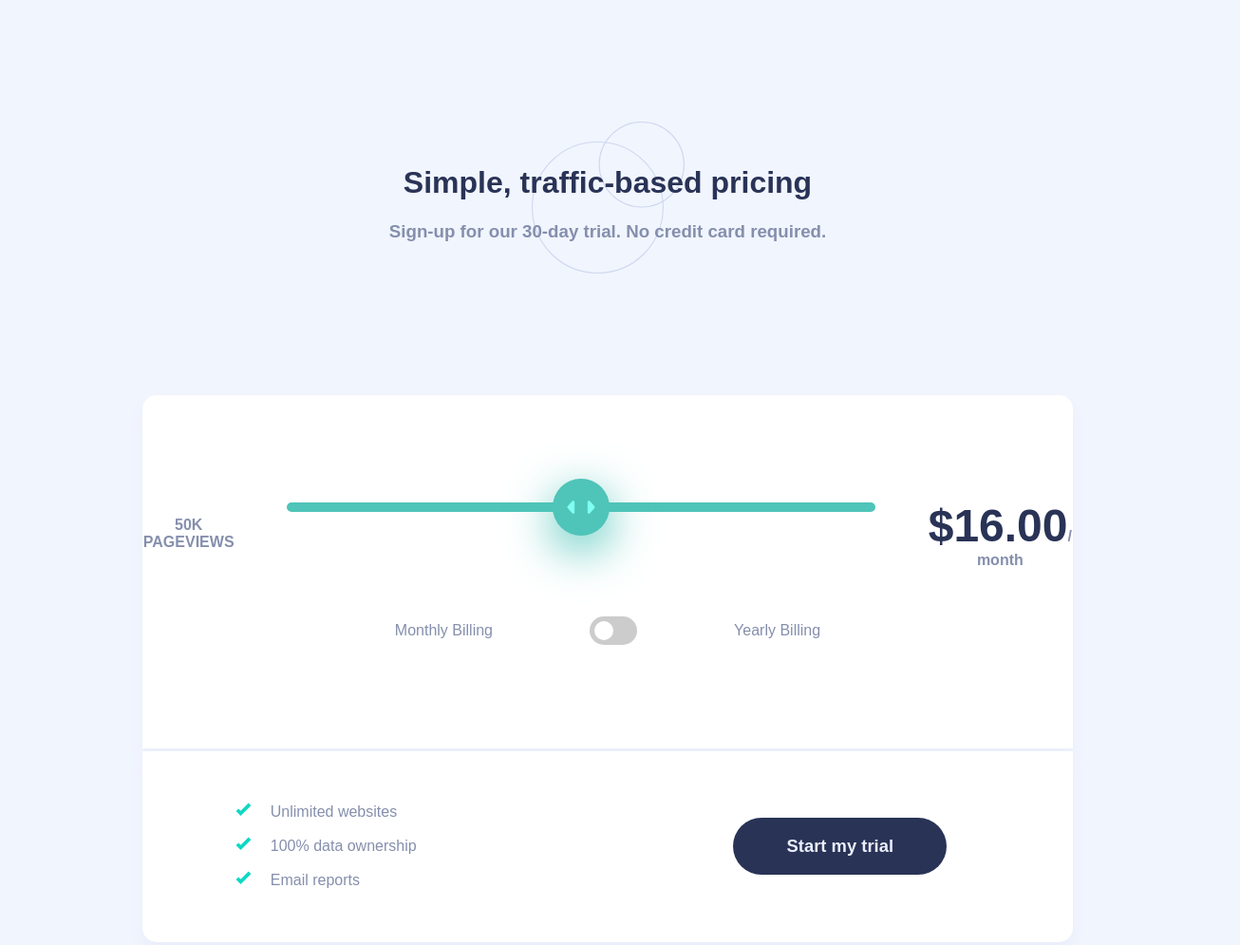
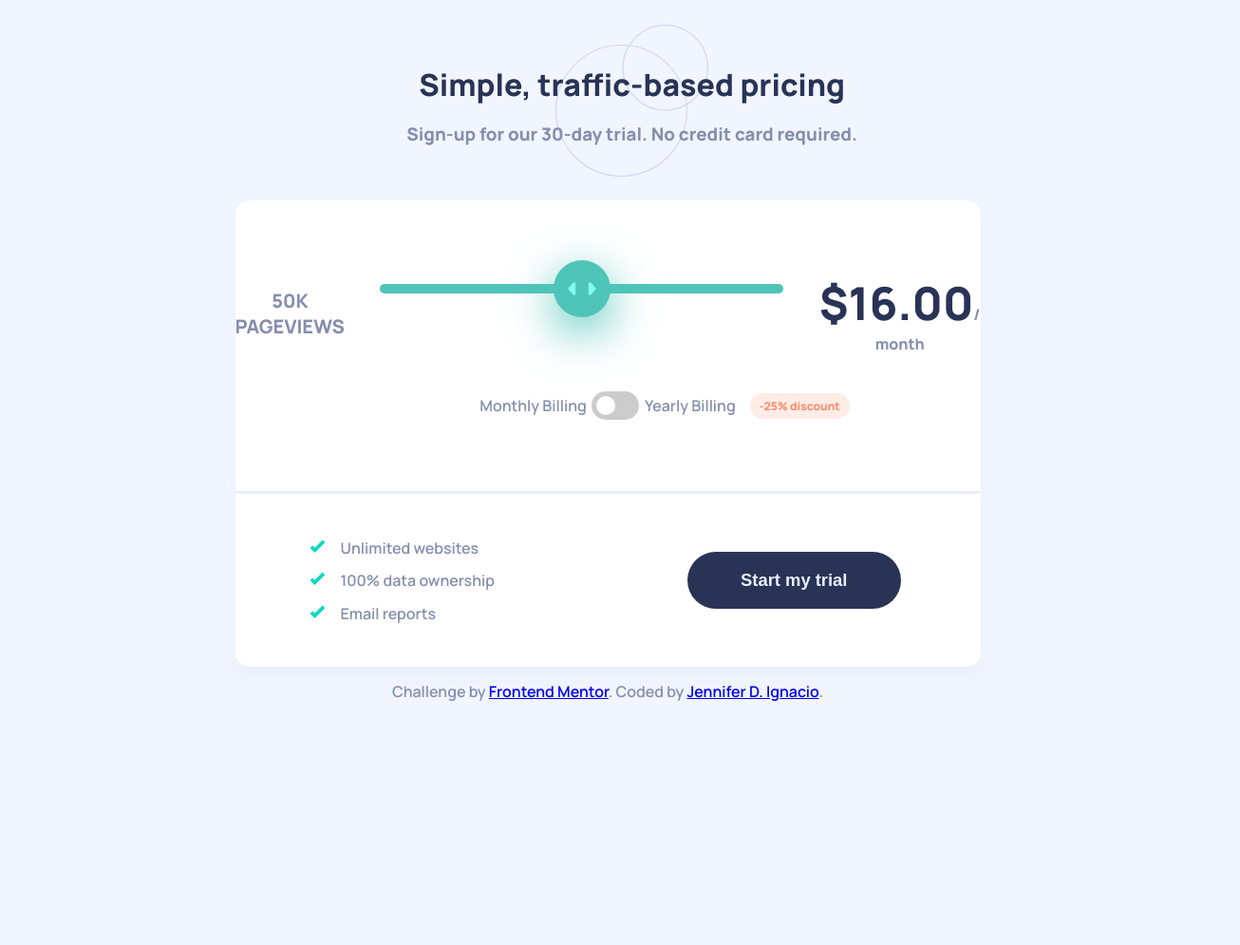
Before and after one commit to jiggy2204/interactive-pricing-component-main, a plain HTML site: page index.html in a window 1280 px wide. Shown: the top 995 px of the page at 95% size, 1306 px wide, since content can reach past the window. After the commit the page ends 800 px from the top, so only its background shows below. Drawn offline with Linux system fonts and the light colour scheme.

Commit message:
Updated css/js to change position and pricing

```diff
--- a/index.html
+++ b/index.html
@@ -20,13 +20,13 @@
         <div id="slider" class="amtSliderContainer">
           <input id="amtChanger" class="amtSlider" type="range" min="0" max="4" value="2" steps="1">
         </div>
-        <h4 id="monthAmt" class="card-header-text"><span id="amtPerMonth" class="amtText">$16.00</span><span>/ month</span></h4>
+        <h4 id="monthAmt" class="card-header-text"><span id="amtPerMonth" class="amtText">$16.00</span><span id="perMonthText">/ month</span></h4>
       </div>
 
       <div id="cardBilling" class="card-billing">
         <p>Monthly Billing</p>
         <input class="checkbox" id="toggle" type="checkbox" />
-        <p id="discountText" class="addDiscount active">Yearly Billing</p>
+        <p id="discountText" class="addDiscount">Yearly Billing</p>
       </div>
 
     </section>
--- a/index.js
+++ b/index.js
@@ -4,39 +4,39 @@
  * slider movement
  */
 const pricing = [
-    {pageViews: "10K", amtPerMonth: "$7.00"},
-    {pageViews: "50K", amtPerMonth: "$11.00"},
-    {pageViews: "100K", amtPerMonth: "$16.00"},
-    {pageViews: "500K", amtPerMonth: "$22.00"},
-    {pageViews: "1M", amtPerMonth: "$29.00"}
+    {pageViews: "10K", amtPerMonth: "$7.00", discountPerMonth: "$5.25"},
+    {pageViews: "50K", amtPerMonth: "$11.00", discountPerMonth: "$8.25"},
+    {pageViews: "100K", amtPerMonth: "$16.00", discountPerMonth: "$12.00"},
+    {pageViews: "500K", amtPerMonth: "$22.00", discountPerMonth: "$16.50"},
+    {pageViews: "1M", amtPerMonth: "$29.00", discountPerMonth: "$21.75"}
 ]
-
-const mobileDiscount = "25%";
-const discount = "25% discount";
 
 const pageViews = document.getElementById('pageViews');
 const amtPerMonth = document.getElementById('amtPerMonth');
 
-const slider = document.getElementById('slider');
-const sliderPointer = document.getElementById('monthAmt');
+const changeAmt = document.getElementById('amtChanger');
+const toggleBilling = document.getElementById('toggle');
 
-sliderPointer.onchange = (e) => {
+changeAmt.onpointermove = (e) => {
     let price = e.currentTarget.value;
 
-    pageViews.innerHTML = pricing[price].pageViews;
-    amtPerMonth.innerHTML = pricing[price].amtPerMonth;
+    if(!toggleBilling.checked){
+        pageViews.innerHTML = pricing[price].pageViews;
+        amtPerMonth.innerHTML = pricing[price].amtPerMonth;
+    } else {
+        pageViews.innerHTML = pricing[price].pageViews;
+        amtPerMonth.innerHTML = pricing[price].discountPerMonth;
+    }
 }
-
-
 /**
  * Change Amt Per Month Location based on screen size
  */
 var width = window.innerWidth;
 
+
+const slider = document.getElementById('slider');
+const topCard = document.getElementById('topCard');
 const cardHeader = document.getElementById('cardHeader');
-const monthAmt = document.getElementById('monthAmt');
-const topCard = document.getElementById('topCard');
-const cardBilling = document.getElementById('cardBilling');
 
 window.onresize = (e) => {
 
--- a/styles.css
+++ b/styles.css
@@ -1,3 +1,5 @@
+@import url('https://fonts.googleapis.com/css2?family=Manrope:wght@600;800&display=swap');
+
 :root {
     /* PRIMARY */
     --softCyan: hsl(174, 77%, 80%);
@@ -14,10 +16,6 @@
     --grayBlue: hsl(225, 20%, 60%);
     --dkBlue: hsl(227, 35%, 25%);
 }
-
-@import url('https://fonts.googleapis.com/css2?family=Manrope:wght@600;800&display=swap');
-
-
 
 *,
 *::after,
@@ -100,10 +98,27 @@ section {
 }
 
 .card-billing {
-  width: 60%;
+  width: 275px;
   display: flex;
   align-items: center;
   justify-content: space-around;
+}
+
+#discountText {
+  position: relative;
+}
+
+#discountText::after {
+  content: "-25%";
+  position: absolute;
+  padding: 5px 10px;
+  color: var(--ltRed);
+  background-color: var(--ltGrayRed);
+  font-weight: 800;
+  font-size: .75em;
+  border-radius: 25px;
+  top: -10%;
+  right: -4.25em;
 }
 
 /***************** SLIDER CSS *****************/
@@ -320,7 +335,35 @@ footer {
 }
 
 @media only screen and (min-width: 1024px) {
-  .card-billing {
-    width: 43vw;
+
+  header {
+    margin: 2%;
+  }
+
+  main {
+    max-height: 800px;
+  }
+
+  #topCard,
+  #bottomCard {
+    max-width: 785px;
+  }
+
+  #topCard {
+    max-height: 860px;
+    padding: 75px 0;
+  }
+
+  #bottomCard {
+    max-height: 820px;
+  }
+
+  #pageView {
+    font-size: 1.25em;
+  }
+
+  #discountText::after {
+    content: "-25% discount";
+    right: -10em;
   }
 }
```
